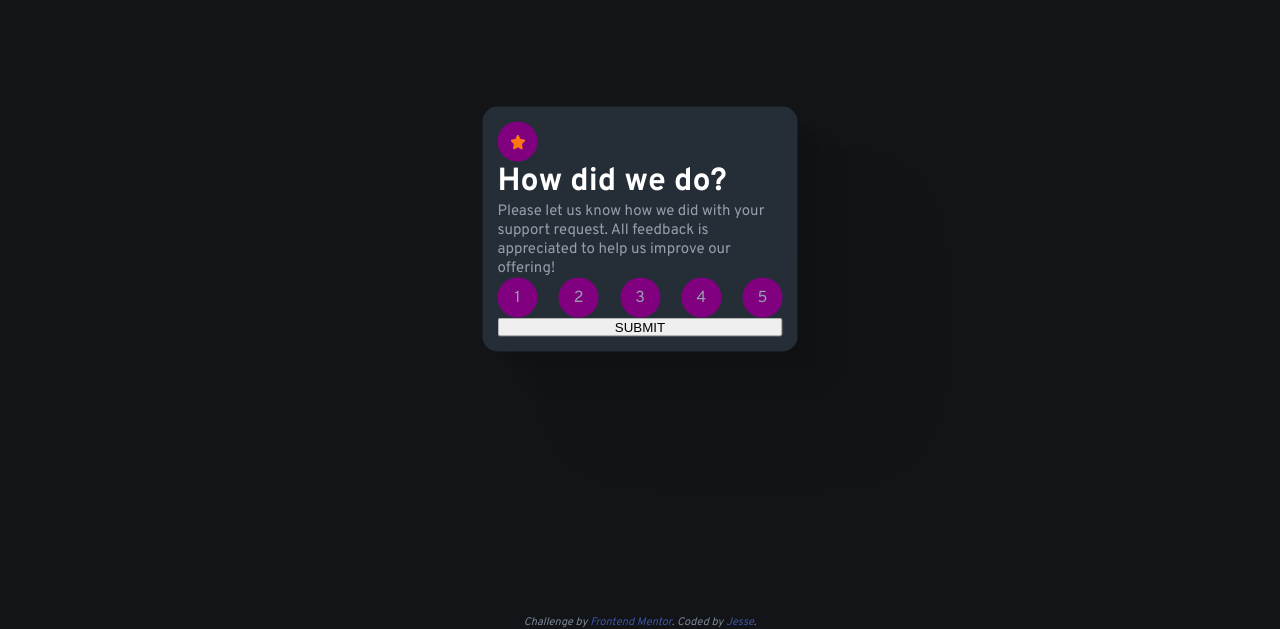
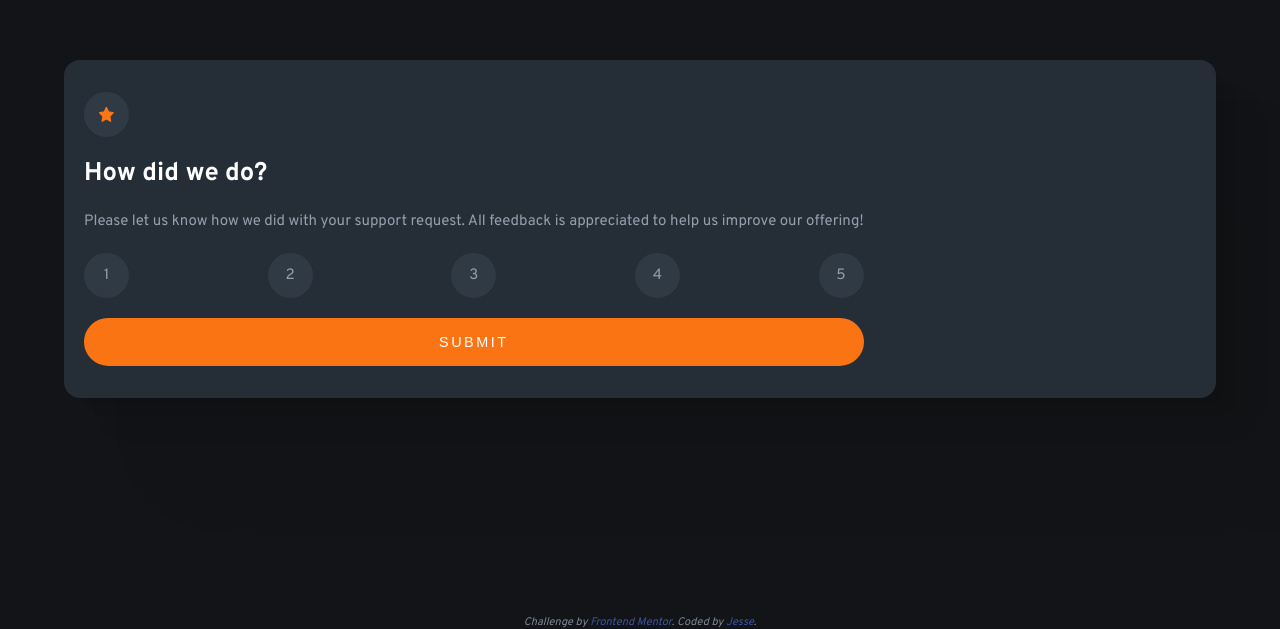
Before and after one commit to vinshield/interactive-rating-component-main, a plain HTML site: page index.html in a window 1280 px wide. Shown: the part 171-800 px from the top of the page. Drawn offline with Linux system fonts and the light colour scheme.

Commit message:
Complete static rating card. Start js interactivity

```diff
--- a/index.html
+++ b/index.html
@@ -25,7 +25,7 @@
     <!-- Rating state start -->
     <div class="rating card">
       <div class="content">
-        <div class="circle"><img src="images\icon-star.svg" alt="An orange coloured star"></div>
+        <div class="circle"><img src="images\icon-star.svg" class="star-img" alt="An orange coloured star"></div>
 
 
         <h1 class="title">
@@ -74,11 +74,13 @@
 
 
 
+  <footer>
+    <div class="attribution">
+      Challenge by <a href="https://www.frontendmentor.io?ref=challenge" target="_blank">Frontend Mentor</a>.
+      Coded by <a href="https://github.com/vinshield" target="_blank">Jesse</a>.
+    </div>
+  </footer>
 
-  <div class="attribution">
-    Challenge by <a href="https://www.frontendmentor.io?ref=challenge" target="_blank">Frontend Mentor</a>.
-    Coded by <a href="#">Jesse</a>.
-  </div>
 </body>
 
 </html>
--- a/style.css
+++ b/style.css
@@ -13,6 +13,7 @@
 * {
     margin: 0;
     padding: 0;
+    /* box-sizing: border-box; */
 }
 
 body {
@@ -22,8 +23,10 @@ body {
 
 .card {
     background-color: var(--dark-blue);
-    padding: 15px;
-    border-radius: 15px;
+    width: 90vw;
+    box-sizing: border-box;
+    padding: 32px 20px;
+    border-radius: 16px;
     position: absolute;
     top: 50%;
     left: 50%;
@@ -37,13 +40,13 @@ body {
 }
 
 .content {
-    width: 76vw;
-    max-width: 285px;
+    /* max-width: 285px; */
     display: flex;
     flex-direction: column;
+    gap: 20px;
 }
 
-img {
+.star-img {
     display: block;
     width: 15px;
     height: 15px;
@@ -52,36 +55,44 @@ img {
 .circle {
     /* padding: 20px; */
     border-radius: 100%;
-    background-color: purple;
-    width: 40px;
-    height: 40px;
+    background-color: hsl(213, 18%, 23%);
+    width: 45px;
+    height: 45px;
     display: flex;
     justify-content: center;
     align-items: center;
-}
-
-
-ul {
-    display: flex;
-    justify-content: space-between;
+    text-align: center;
+    font-size: 15px;
+    /* box-sizing: border-box; */
 }
 
 .title {
     color: var(--white);
+    font-size: 1.6rem;
 }
 
 .card-message {
     font-size: 15px;
     color: var(--light-grey);
+    line-height: 1.55;
 }
 
 .rating {
     color: var(--light-grey);
     list-style-type: none;
+    display: flex;
+    justify-content: space-between;
 }
 
 .submit-btn {
     text-transform: uppercase;
+    color: white;
+    background-color: var(--orange);
+    font-size: 0.9rem;
+    letter-spacing: 2.5px;
+    height: 48px;
+    border-radius: 30px;
+    border: none;
 }
 
 .thankyou {
```
